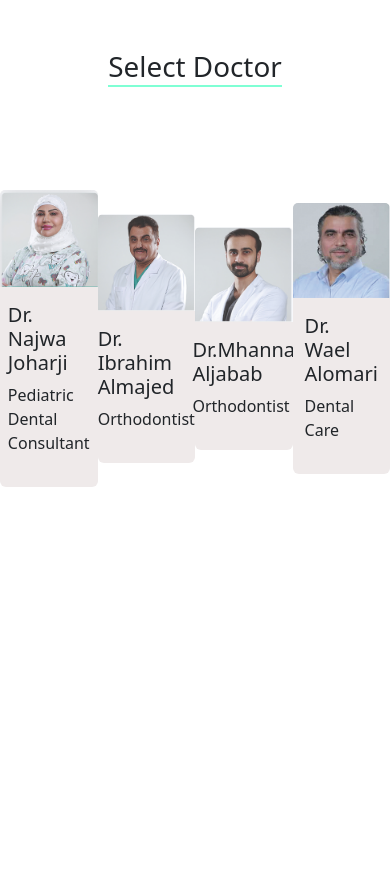
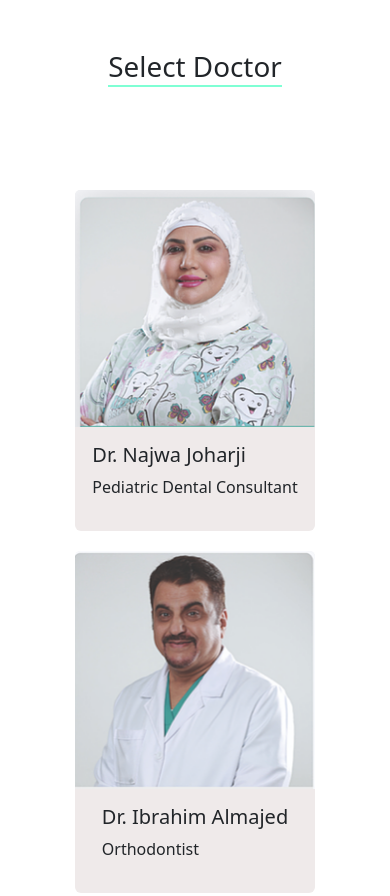
Before and after one commit to Sakshi-Dappu/Assignment-Question, a plain HTML site: page index.html in a window 390 px wide. Shown: the top 896 px of the page. Before the commit the page ends 844 px from the top, so only its background shows below. Drawn offline with nearby package versions, Linux system fonts and the light colour scheme.

Commit message:
responsiveness added for small screen size

```diff
--- a/style.css
+++ b/style.css
@@ -14,9 +14,11 @@ h1 {
 h1 span {
   border-bottom: 2px solid aquamarine;
 }
+
 .images {
   display: flex;
-
+  flex-wrap: wrap;
+  justify-content: center;
 }
 
 .card {
@@ -25,10 +27,7 @@ h1 span {
   border: none !important;
   margin: 25px 5px;
   background-color: rgb(239, 234, 234);
-  margin-left: 7rem;
 }
-
-
 
 .card:hover {
   background-color: aquamarine;
@@ -43,8 +42,8 @@ h1 span {
 }
 
 @media (max-width: 767px) {
-    .card {
-        width: 100%;
-        margin: 10px 0;
-    }
+  .card {
+    width: 100%;
+    margin: 10px 0;
+  }
 }
```
